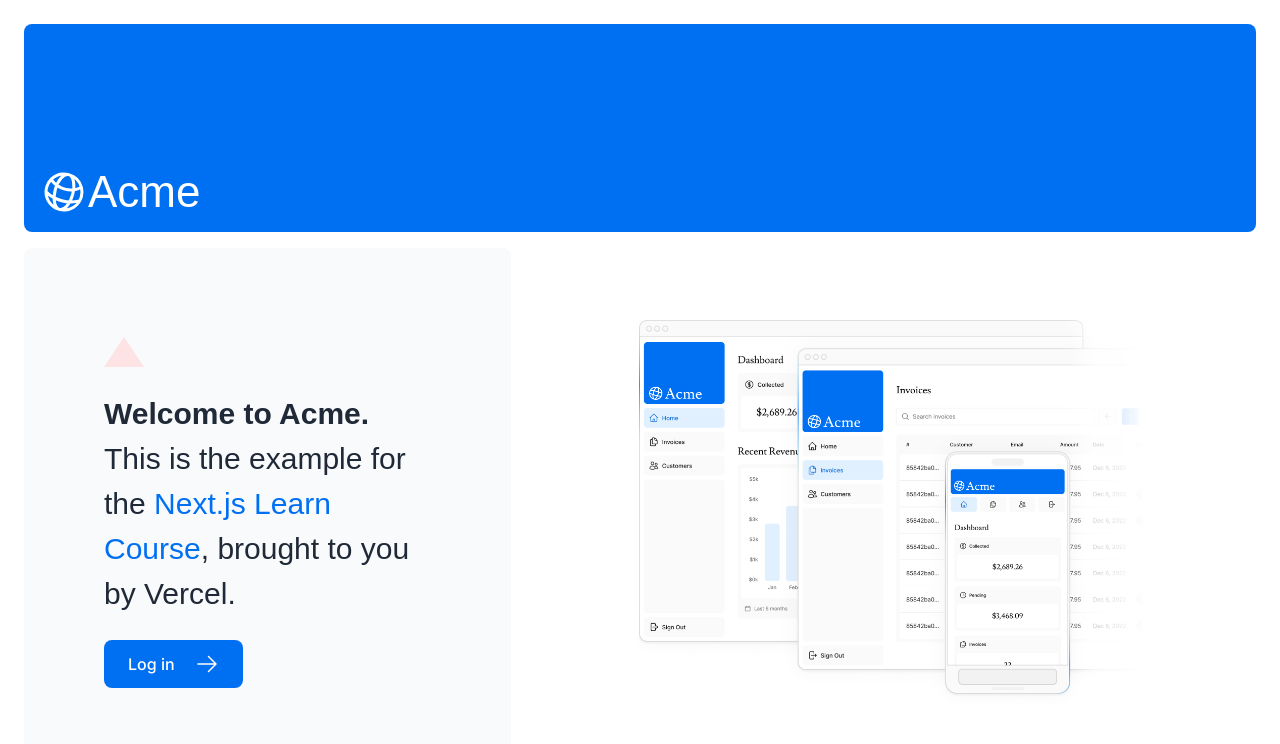
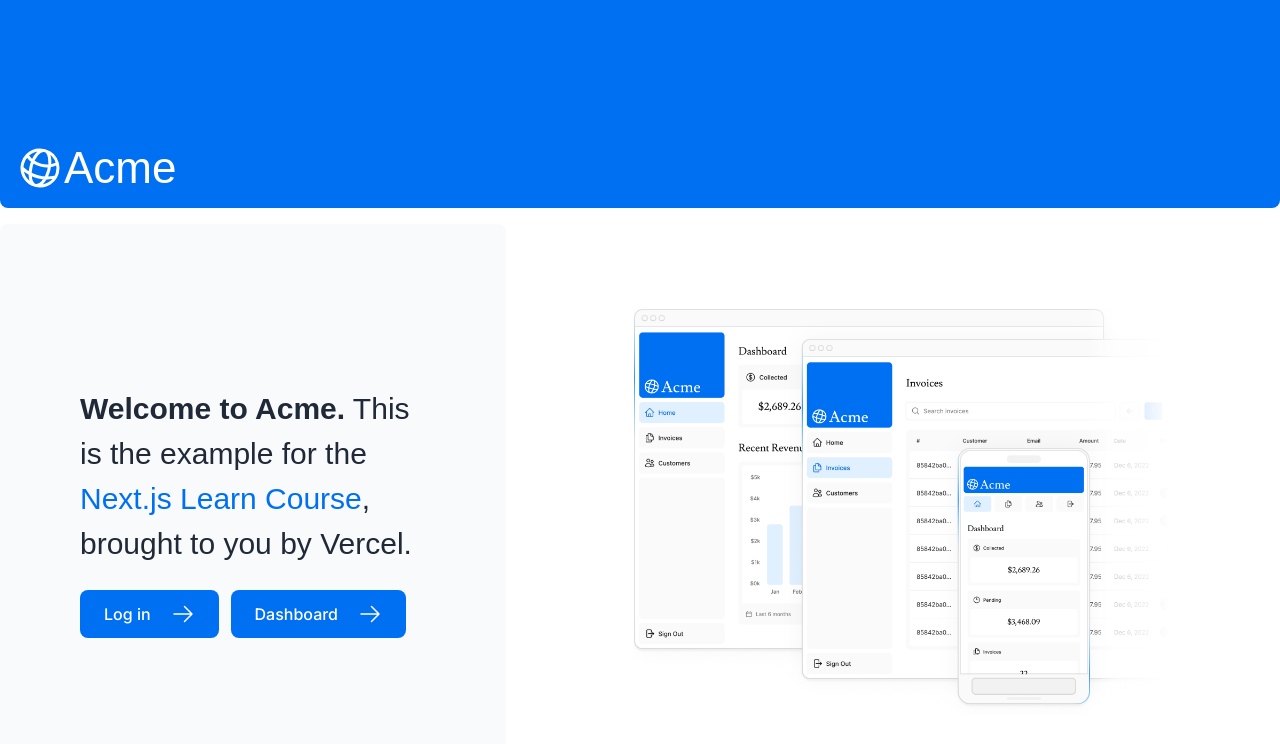
Before and after one commit to deep-vinci/next-guide, a Next.js app in the folder 02-app-router/nextjs-dashboard/: page / in a window 1280 px wide. Shown: the top 744 px of the page. Built offline with nearby package versions, Linux system fonts and the light colour scheme; a web font is replaced by a local one.

Commit message:
fix: remove logo

```diff
--- a/02-app-router/nextjs-dashboard/app/page.tsx
+++ b/02-app-router/nextjs-dashboard/app/page.tsx
@@ -7,13 +7,12 @@
 
 export default function Page() {
     return (
-        <main className="flex min-h-screen flex-col p-6">
-            <div className="flex h-20 shrink-0 items-end rounded-lg bg-blue-500 p-4 md:h-52">
+        <main className="flex min-h-screen flex-col p-0">
+            <div className="flex h-20 shrink-0 items-end rounded-b-lg bg-blue-500 p-4 md:h-52">
                 <AcmeLogo />
             </div>
             <div className="mt-4 flex grow flex-col gap-4 md:flex-row">
                 <div className="flex flex-col justify-center gap-6 rounded-lg bg-gray-50 px-6 py-10 md:w-2/5 md:px-20">
-                    <div className={styles.shape} />
                     <p
                         className={`${lusitana.className} text-xl text-gray-800 md:text-3xl md:leading-normal`}
                     >
@@ -27,6 +26,8 @@
                         </a>
                         , brought to you by Vercel.
                     </p>
+
+                    <div className="flex gap-3">
                         <Link
                             href="/login"
                             className="flex items-center gap-5 self-start rounded-lg bg-blue-500 px-6 py-3 text-sm font-medium text-white transition-colors hover:bg-blue-400 md:text-base"
@@ -34,6 +35,14 @@
                             <span>Log in</span>{" "}
                             <ArrowRightIcon className="w-5 md:w-6" />
                         </Link>
+                        <Link
+                            href="/dashboard"
+                            className="flex items-center gap-5 self-start rounded-lg bg-blue-500 px-6 py-3 text-sm font-medium text-white transition-colors hover:bg-blue-400 md:text-base"
+                        >
+                            <span>Dashboard</span>{" "}
+                            <ArrowRightIcon className="w-5 md:w-6" />
+                        </Link>
+                    </div>
                 </div>
                 <div className="flex items-center justify-center p-6 md:w-3/5 md:px-28 md:py-12">
                     {/* Add Hero Images Here */}
```
Lines whose indentation alone changed are shown as unchanged.
